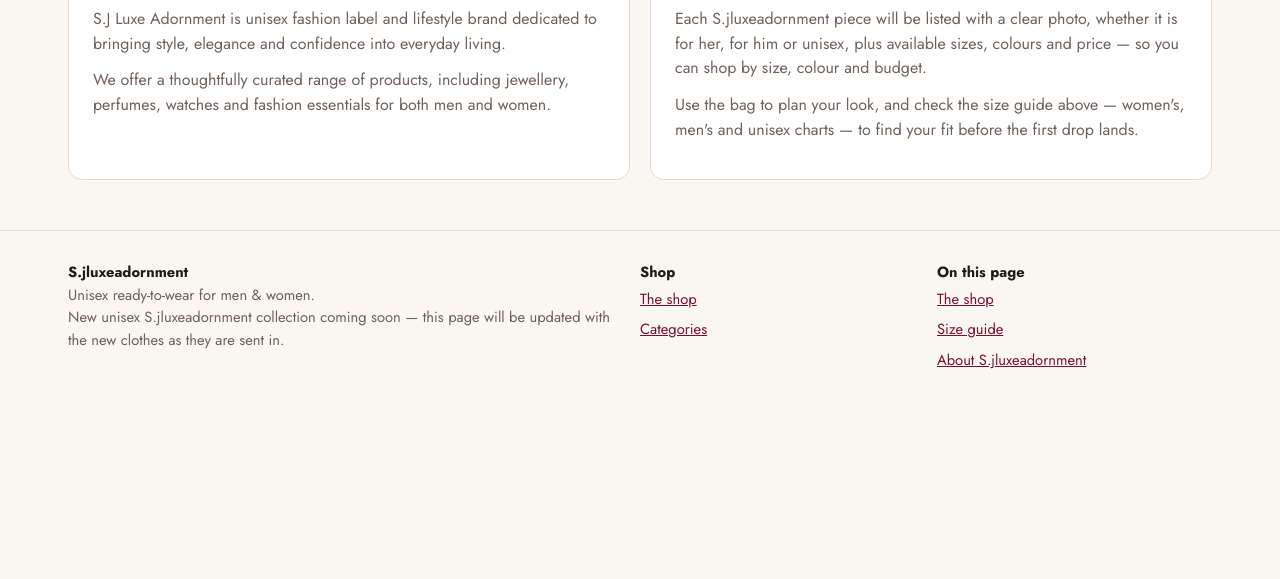
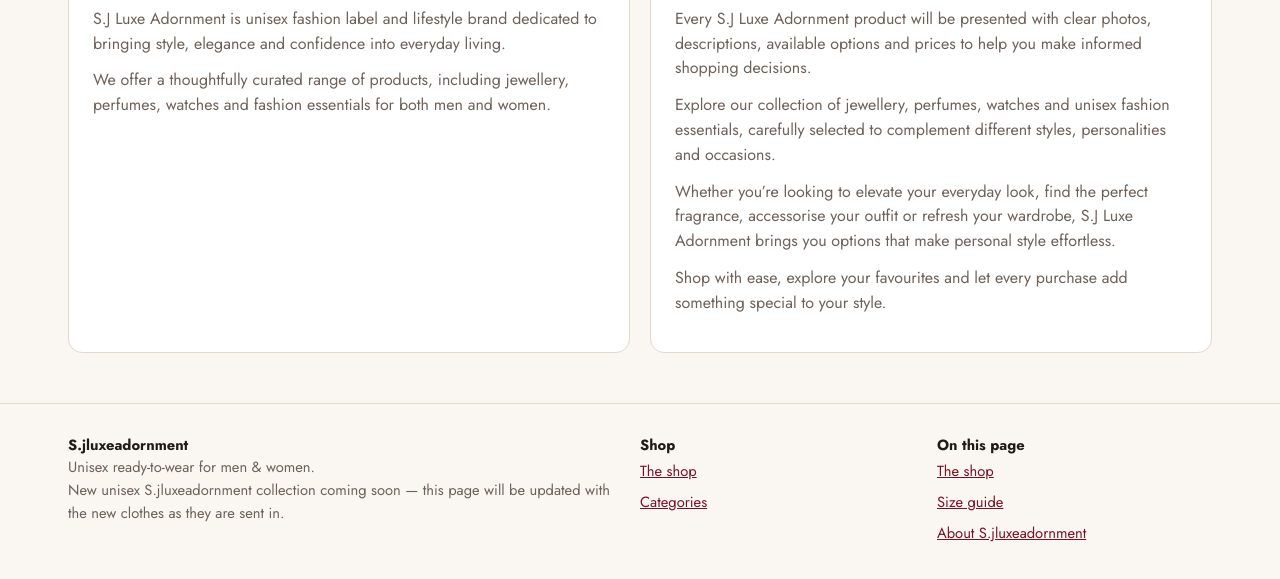
Before and after one commit to chrishnawestmoreland-oss/s-jluxeadornment, a plain HTML site: page index.html in a window 1280 px wide. Shown: the part 2874-3453 px from the top of the page. Before the commit the page ends 3340 px from the top, so only its background shows below. Drawn offline with nearby package versions, Linux system fonts and the light colour scheme.

Commit message:
Update What to Expect section — S.J Luxe Adornment

```diff
--- a/index.html
+++ b/index.html
@@ -264,8 +264,10 @@
       </div>
       <div class="panel">
         <h3>What to expect</h3>
-        <p>Each S.jluxeadornment piece will be listed with a clear photo, whether it is for her, for him or unisex, plus available sizes, colours and price — so you can shop by size, colour and budget.</p>
-        <p>Use the bag to plan your look, and check the size guide above — women's, men's and unisex charts — to find your fit before the first drop lands.</p>
+        <p>Every S.J Luxe Adornment product will be presented with clear photos, descriptions, available options and prices to help you make informed shopping decisions.</p>
+        <p>Explore our collection of jewellery, perfumes, watches and unisex fashion essentials, carefully selected to complement different styles, personalities and occasions.</p>
+        <p>Whether you’re looking to elevate your everyday look, find the perfect fragrance, accessorise your outfit or refresh your wardrobe, S.J Luxe Adornment brings you options that make personal style effortless.</p>
+        <p>Shop with ease, explore your favourites and let every purchase add something special to your style.</p>
       </div>
     </div>
   </section>
```
